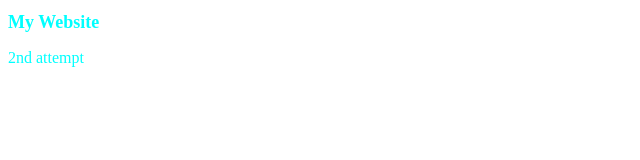
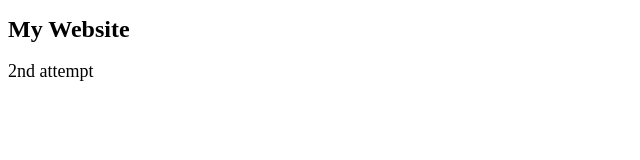
Before and after one commit to Perigrine/testing, a plain HTML site: page index.html in a window 1280 px wide. Shown: the whole page, without its empty margins (0-640 px from the left). Drawn offline with Linux system fonts and the light colour scheme.

Commit message:
Update style.css
made font bigger

```diff
--- a/style.css
+++ b/style.css
@@ -1,12 +1,12 @@
 body {
-    color:aqua
+    color:black
 }
 
 h1 {
-    font-size: large;
+    font-size:x-large;
     font-weight: bold;
 }
 
 p {
-    font-size: medium;
+    font-size:large;
 }
```
